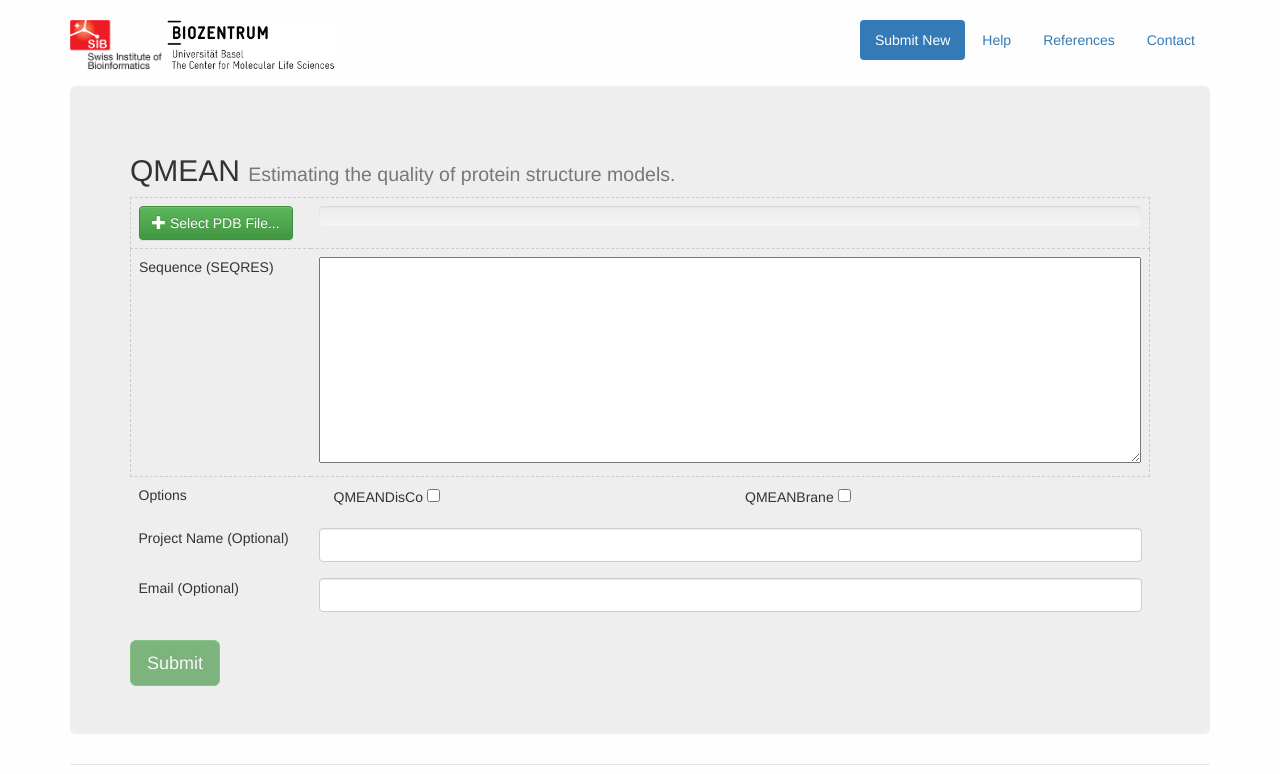
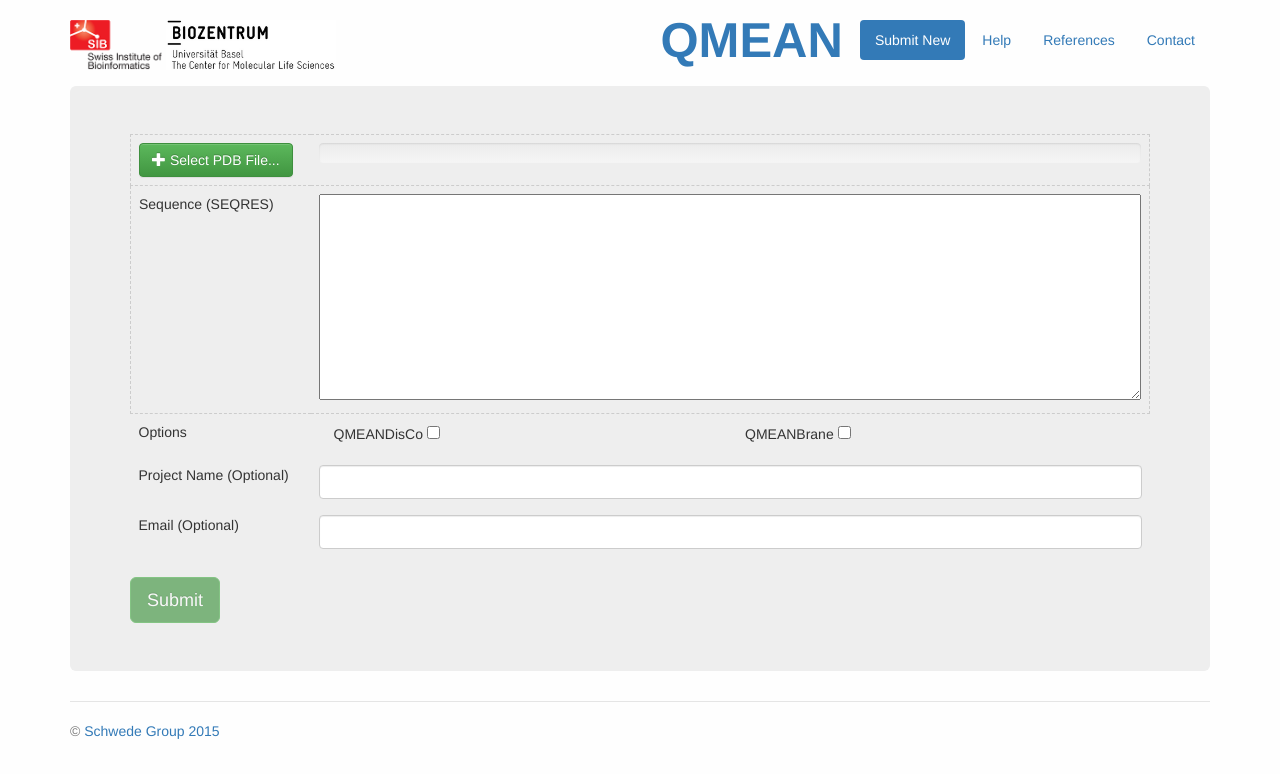
Before and after one commit to eunos-1128/QMEAN, a Django app: page // in a window 1280 px wide. Shown: the top 774 px of the page. After the commit the page ends 739 px from the top, so only its background shows below. Run offline with Django 3.2, Linux system fonts and the light colour scheme; some libraries are stand-ins or nearby versions.

Commit message:
Heads up

```diff
--- a/django-website/website/static/css/style.css
+++ b/django-website/website/static/css/style.css
@@ -10,6 +10,11 @@ body {
     color: #777;
     padding-top: 19px;
 }
+.navbar-brand{
+	font-size: 3.5em;
+	font-weight:bold;
+}
+
 .header img{
 	max-height:50px;
 	height:50px;
--- a/django-website/website/templates/base.html
+++ b/django-website/website/templates/base.html
@@ -22,6 +22,7 @@
       <div class="header clearfix">
         <nav>
           <ul class="nav nav-pills pull-right">
+            <li role="presentation"><a href="{% url 'home' %}" class="navbar-brand">QMEAN</a></li>
             <li role="presentation"{% block homeActive %}{% endblock %}><a href="{% url 'home' %}">Submit New</a></li>
             <li role="presentation"{% block helpActive %}{% endblock %}><a href="{% url 'help' %}">Help</a></li>
             <li role="presentation"{% block refActive %}{% endblock %}><a href="{% url 'references' %}">References</a></li>
--- a/django-website/website/templates/home.html
+++ b/django-website/website/templates/home.html
@@ -12,7 +12,6 @@
 <script>setTimeout(function(){ $('#errorMessage').slideUp();},3000);</script>
 {% endif %}
 <div class="jumbotron">
-        <h2>QMEAN <small>Estimating the quality of protein structure models.</small></h2>
         <form method="POST" enctype="multipart/form-data" onsubmit="return $('#id_sequence').val().length>0 && $('#id_structureUploaded').val().length>0;">
         	{% csrf_token %}
             <input type="hidden" name="whatsthis">
```
